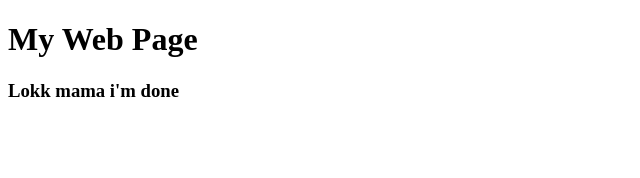
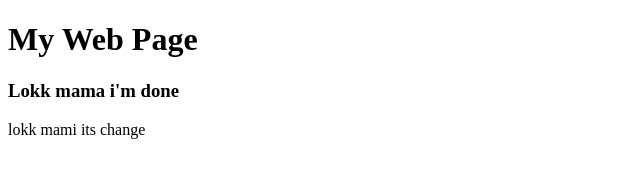
Before and after one commit to Yonline247/my-first-website, a plain HTML site: page index.html in a window 1280 px wide. Shown: the whole page, without its empty margins (0-640 px from the left). Drawn offline with Linux system fonts and the light colour scheme.

Commit message:
Update index.html

```diff
--- a/index.html
+++ b/index.html
@@ -6,6 +6,7 @@
     <title>My first webpage</title>
     <h1> My Web Page </h1>
     <h3> Lokk mama i'm done</h3>
+    <h3:> lokk mami its change</h3:>
 
 </head>
 <body>
```
